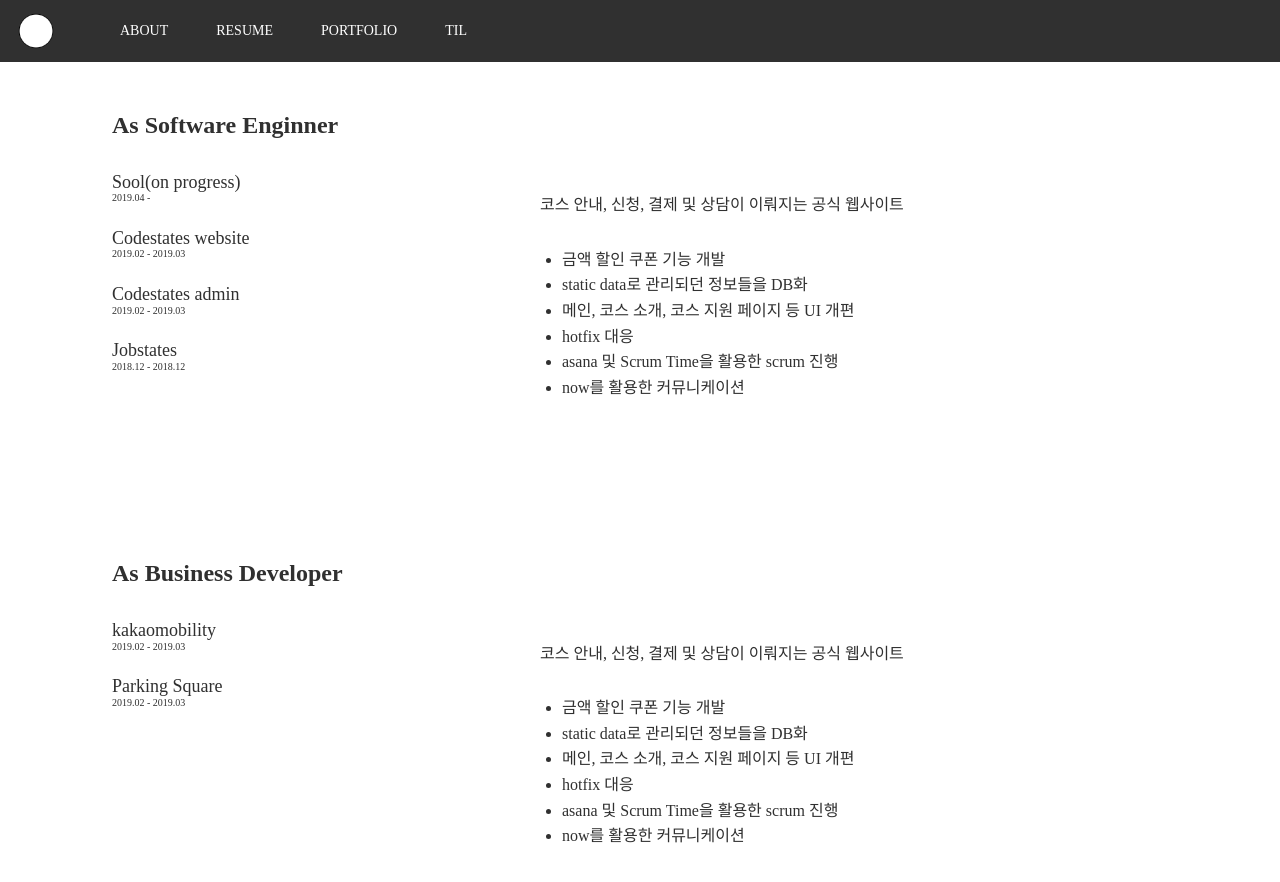
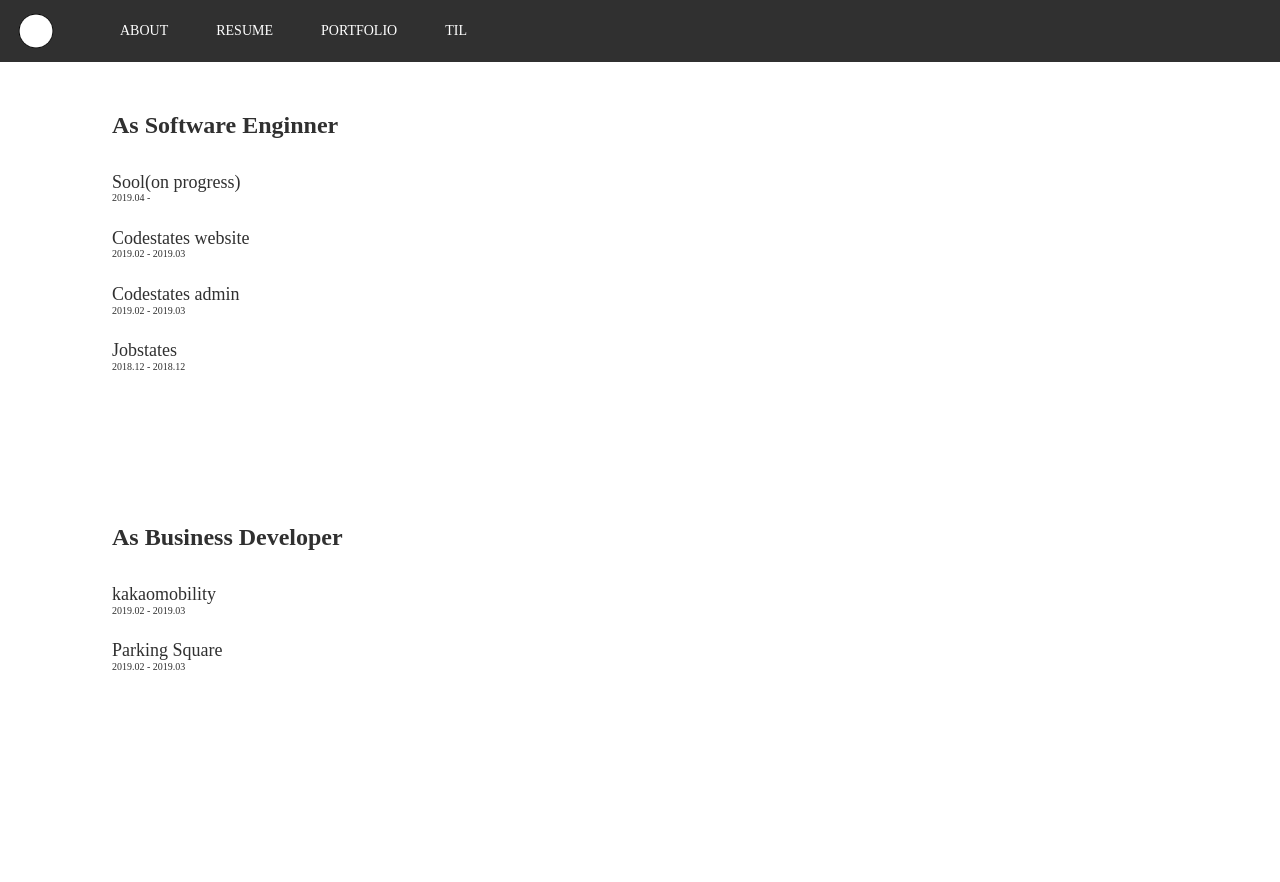
Before and after one commit to yyijoo/react-blog-client, a React app: page /#/portfolio in a window 1280 px wide. Shown: the top 882 px of the page. After the commit the page ends 824 px from the top, so only its background shows below. Built offline with nearby package versions, Linux system fonts and the light colour scheme.

Commit message:
Portfolio : Render corresponding project detail component when clicking project name

```diff
--- a/src/components/portfolio/ProjectItem.js
+++ b/src/components/portfolio/ProjectItem.js
@@ -1,5 +1,7 @@
 import React, { Fragment, Component } from "react";
 import styled from "styled-components";
+import { connect } from "react-redux";
+import { selectProject } from "redux/action/portfolioAction";
 
 const ItemContainer = styled.div`
   width: 200px;
@@ -16,7 +18,7 @@ const ItemContainer = styled.div`
 
 const handlePageChange = project => {
   console.log("why");
-  window.location.hash = `#/portfolio/${project}`;
+  // window.location.hash = `#/portfolio/${project}`;
 };
 
 // class ProjectItem extends Component {
@@ -54,13 +56,15 @@ const ProjectItem = ({
   subtitle,
   imgUrl,
   redirectUrl,
-  noBackground
+  noBackground,
+  selectProject
 }) => {
+  // console.log("select", selectProject);
   return (
     <Fragment>
       <ItemContainer
         imgURL={noBackground ? "" : imgUrl}
-        onClick={() => handlePageChange(redirectUrl)}
+        onClick={() => selectProject(redirectUrl)}
       >
         <div className="translucent-img" />
         <div className="color" />
@@ -71,7 +75,10 @@ const ProjectItem = ({
   );
 };
 
-export default ProjectItem;
+export default connect(
+  null,
+  { selectProject }
+)(ProjectItem);
 
 // width: ${ props => (props.size ? props.size.width : "430px") };
 // height: ${ props => (props.size ? props.size.height : "210px") };
--- a/src/components/portfolio/ProjectsWrapper.js
+++ b/src/components/portfolio/ProjectsWrapper.js
@@ -1,6 +1,7 @@
-import React, { Fragment } from "react";
+import React, { Fragment, Component } from "react";
 import styled from "styled-components";
 import ProjectDetailLeft from "pages/portfolio/projectDetailLeft";
+import { connect } from "react-redux";
 
 const Container = styled.div`
   display: flex;
@@ -19,12 +20,27 @@ const Container = styled.div`
 
   .content-detail {
     min-width: 600px;
-    margin-top: 3rem;
     margin-left: 8rem;
   }
 `;
 
-const ProjectsWrapper = ({ title, data, component, noBackground }) => {
+const ProjectDetailDiv = styled.div`
+  min-width: 600px;
+  margin-left: 8rem;
+
+  display: ${props => (props.isSelected ? "" : "none")};
+`;
+
+class ProjectsWrapper extends Component {
+  render() {
+    const {
+      section,
+      title,
+      data,
+      component,
+      noBackground,
+      selectedProjectSection
+    } = this.props;
     return (
       <Container>
         <div className="title-content">
@@ -45,29 +61,34 @@ const ProjectsWrapper = ({ title, data, component, noBackground }) => {
             })}
           </div>
         </div>
-      <div className="content-detail">
+        <ProjectDetailDiv isSelected={section === selectedProjectSection}>
           <ProjectDetailLeft />
-      </div>
+        </ProjectDetailDiv>
       </Container>
     );
+  }
+}
+
+const mapStateToProps = state => {
+  console.log(state);
+
+  let selectedProjectSection;
+
+  if (
+    state.portfolioReducer.selectedProject === "psq" ||
+    state.portfolioReducer.selectedProject === "kakao"
+  ) {
+    selectedProjectSection = "business";
+  } else {
+    selectedProjectSection = "software";
+  }
+  return {
+    ...state,
+    selectedProjectSection: selectedProjectSection
+  };
 };
 
-// margin-bottom: 7rem;
-// max-width: 900px;
-// margin-left: auto;
-// margin-right: auto;
-
-// .title {
-//   font-size: 1.5rem;
-//   text-align: center;
-//   margin: 0 0 3rem 0;
-//   font-weight: bold;
-// }
-
-// .content {
-//   display: flex;
-//   flex-wrap: wrap;
-//   justify-content: space-between;
-// }
-
-export default ProjectsWrapper;
+export default connect(
+  mapStateToProps,
+  null
+)(ProjectsWrapper);
--- a/src/pages/portfolio/Portfolio.js
+++ b/src/pages/portfolio/Portfolio.js
@@ -28,11 +28,13 @@ class Portfolio extends Component {
     return (
       <Wrapper>
         <ProjectsWrapper
+          section="software"
           title="As Software Enginner"
           data={projectAsEngineer}
           component={returnProjectItem}
         />
         <ProjectsWrapper
+          section="business"
           title="As Business Developer"
           data={projectAsBusinessDeveloper}
           component={returnProjectItem}
--- a/src/pages/portfolio/ProjectDetailLeft.js
+++ b/src/pages/portfolio/ProjectDetailLeft.js
@@ -1,7 +1,7 @@
 import React, { Component } from "react";
-import { NarrowedContainer } from "components/shared/OuterContainer";
 import { projects } from "data/portfolioData";
 import styled from "styled-components";
+import { connect } from "react-redux";
 
 const Container = styled.div`
   width: 80%;
@@ -12,11 +12,10 @@ const Container = styled.div`
   .ci {
     height: 40px;
     width: auto;
-    margin-top: 1rem;
+    margin-bottom: 1rem;
   }
 
   .desc {
-    margin-top: 1rem;
   }
 
   ul {
@@ -32,10 +31,18 @@ const Container = styled.div`
 
 class ProjectDetail extends Component {
   render() {
-    const selectedProject = "cswebsite";
+    const { selectedProject } = this.props;
     return (
       <Container>
-        <img src={projects[selectedProject].ci || ""} className="ci" />
+        {!selectedProject ? (
+          ""
+        ) : (
+          <div>
+            {projects[selectedProject].ci ? (
+              <img src={projects[selectedProject].ci} className="ci" />
+            ) : (
+              ""
+            )}
             <div className="desc">{projects[selectedProject].desc}</div>
             <ul>
               {projects[selectedProject].items.map(item => (
@@ -49,12 +56,25 @@ class ProjectDetail extends Component {
                   ))
                 : ""}
             </div>
+          </div>
+        )}
       </Container>
     );
   }
 }
 
-export default ProjectDetail;
+const mapStateToProps = state => {
+  return {
+    selectedProject: state.portfolioReducer.selectedProject
+  };
+};
+
+export default connect(
+  mapStateToProps,
+  null
+)(ProjectDetail);
+
+// export default ProjectDetail;
 
 // .desc {
 //   margin: 3rem 0 2rem 0;
--- /dev/null
+++ b/src/redux/action/portfolioAction.js
@@ -0,0 +1,8 @@
+import * as c from "redux/constants";
+
+export const selectProject = project => {
+  return {
+    type: c.SELECT_PROJECT,
+    payload: project
+  };
+};
--- a/src/redux/constants.js
+++ b/src/redux/constants.js
@@ -10,3 +10,6 @@ export const CHANGE_SEARCH_VALUE = "CHANGE_SEARCH_VALUE";
 
 // TIL - local
 export const FETCH_TIL_FROM_LOCAL = "FETCH_TIL_FROM_LOCAL";
+
+// Portfolio
+export const SELECT_PROJECT = "SELECT_PROJECT";
--- a/src/redux/reducer/index.js
+++ b/src/redux/reducer/index.js
@@ -1,10 +1,12 @@
 import { combineReducers } from "redux";
 import { reducer as formReducer } from "redux-form";
 import tilReducer from "redux/reducer/tilReducer.js";
+import portfolioReducer from "redux/reducer/portfolioReducer.js";
 
 const rootReducer = combineReducers({
   formReducer,
-  tilReducer
+  tilReducer,
+  portfolioReducer
 });
 
 export default rootReducer;
--- /dev/null
+++ b/src/redux/reducer/portfolioReducer.js
@@ -0,0 +1,20 @@
+import * as c from "redux/constants.js";
+
+const initialState = {
+  selectedProject: null
+};
+
+const portfolioReducer = (state = initialState, action) => {
+  switch (action.type) {
+    case c.SELECT_PROJECT:
+      return {
+        ...state,
+        selectedProject: action.payload
+      };
+
+    default:
+      return state;
+  }
+};
+
+export default portfolioReducer;
```
Lines whose indentation alone changed are shown as unchanged.
